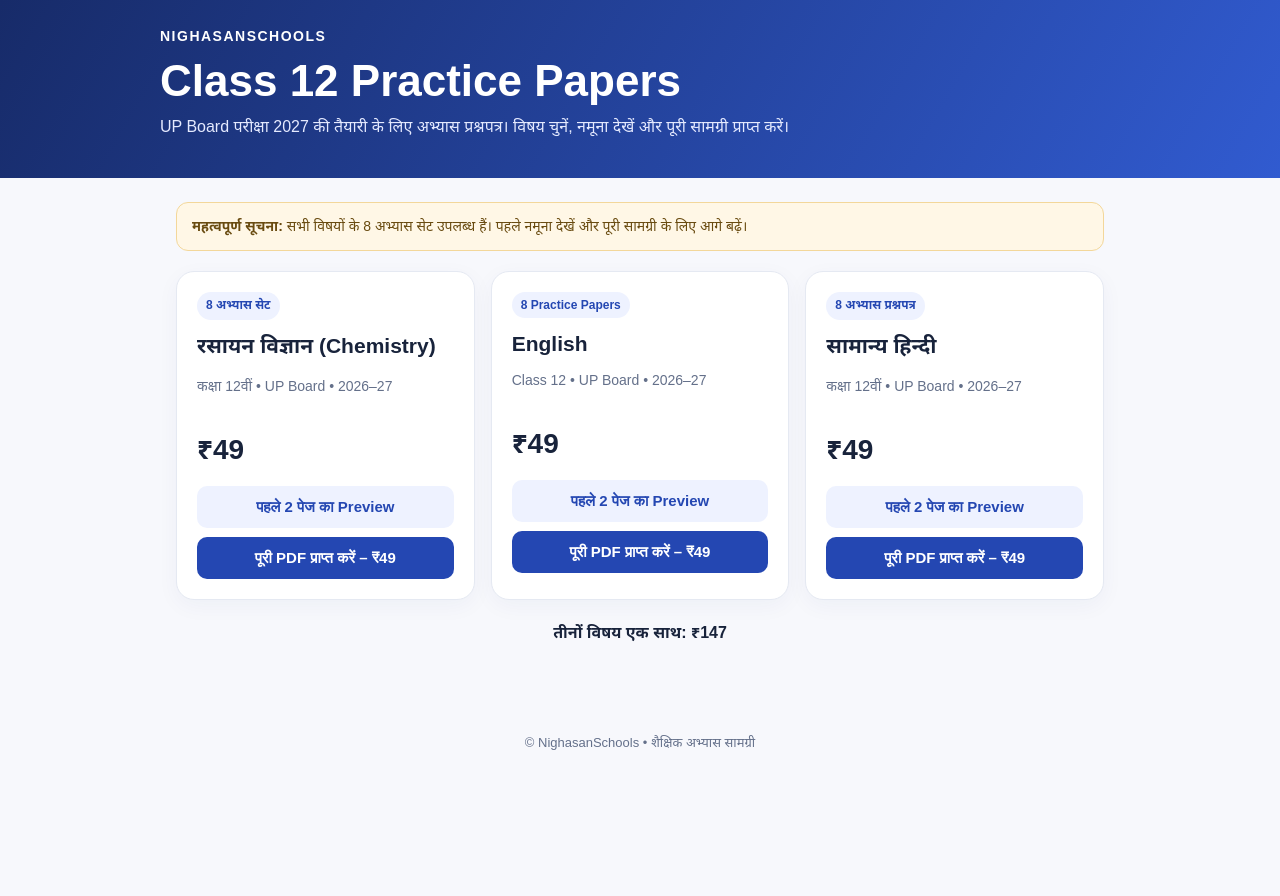
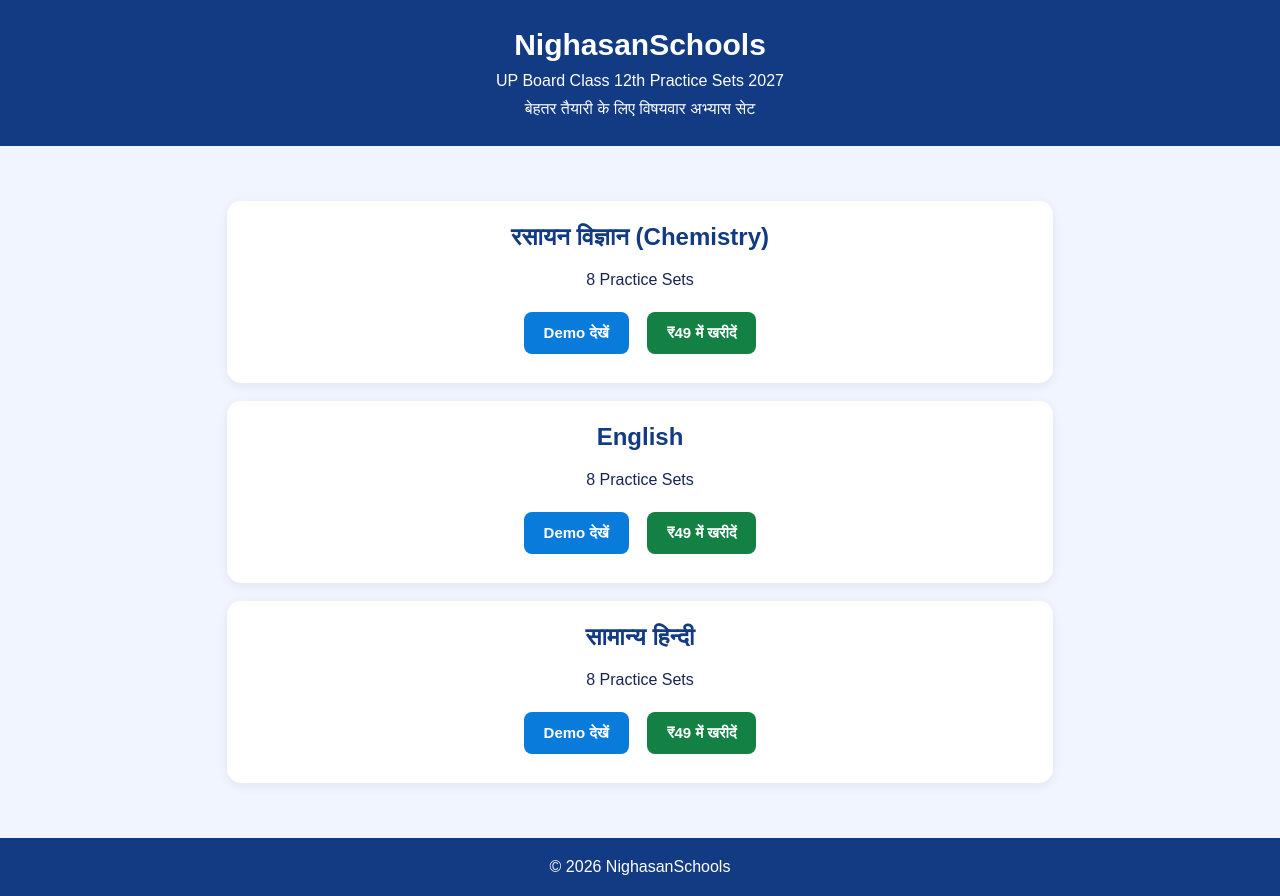
Before and after one commit to akshortvideo792-cpu/nighasanschools, a plain HTML site: page index.html in a window 1280 px wide. Before the commit the page ends 800 px from the top, so only its background shows below. Drawn offline with Linux system fonts and the light colour scheme.

Commit message:
Update index.html

```diff
--- a/index.html
+++ b/index.html
@@ -1,286 +1,108 @@
 
-<!doctype html>
+<!DOCTYPE html>
 <html lang="hi">
 <head>
-<meta charset="utf-8">
-<meta name="viewport" content="width=device-width, initial-scale=1">
-<title>NighasanSchools | Class 12 Practice Papers</title>
-
+<meta charset="UTF-8">
+<meta name="viewport" content="width=device-width, initial-scale=1.0">
+<title>NighasanSchools - Class 12 Practice Sets</title>
 <style>
-:root{
---ink:#18233b;
---muted:#64708a;
---brand:#2447b2;
---soft:#eef2ff;
---line:#e5e9f2
-}
 *{box-sizing:border-box}
 body{
   margin:0;
-font-family:Arial,"Noto Sans Devanagari",sans-serif;
-color:var(--ink);
-background:#f7f8fc
+  font-family:Arial,sans-serif;
+  background:#f1f5ff;
+  color:#172554;
 }
 header{
-background:linear-gradient(120deg,#172b69,#315bd0);
+  background:#123b83;
   color:white;
-padding:28px 18px 38px
+  text-align:center;
+  padding:28px 12px;
 }
-.wrap{max-width:960px;margin:auto}
-.brand{
-font-size:14px;
-letter-spacing:1.5px;
-font-weight:700
-}
-h1{font-size:clamp(28px,6vw,44px);margin:12px 0 8px}
-.sub{
-font-size:16px;
-line-height:1.6;
-max-width:650px;
-color:#e5eaff
-}
-main{padding:24px 16px 50px}
-.notice{
-background:#fff7e6;
-border:1px solid #f3d79a;
-padding:13px 15px;
-border-radius:12px;
-color:#694b10;
-font-size:14px;
-line-height:1.55;
-margin-bottom:20px
-}
-.grid{
-display:grid;
-grid-template-columns:repeat(auto-fit,minmax(240px,1fr));
-gap:16px
+header h1{margin:0;font-size:30px}
+header p{margin:10px 0 0}
+.container{
+  max-width:850px;
+  margin:25px auto;
+  padding:12px;
 }
 .card{
   background:white;
-border:1px solid var(--line);
-border-radius:18px;
-padding:20px;
-box-shadow:0 6px 22px #172b690b
+  padding:22px;
+  margin:18px 0;
+  border-radius:14px;
+  box-shadow:0 3px 12px #00000012;
+  text-align:center;
 }
-.tag{
+.card h2{margin-top:0;color:#123b83}
+.btn{
   display:inline-block;
-background:var(--soft);
-color:var(--brand);
-font-size:12px;
-font-weight:700;
-padding:6px 9px;
-border-radius:20px
+  padding:12px 20px;
+  margin:7px;
+  border-radius:8px;
+  text-decoration:none;
+  font-weight:bold;
+  border:0;
+  cursor:pointer;
+  font-size:15px;
 }
-h2{font-size:21px;margin:14px 0 6px}
-.desc{
-color:var(--muted);
-font-size:14px;
-line-height:1.5;
-min-height:42px
-}
-.price{
-font-size:28px;
-font-weight:800;
-margin:16px 0
-}
-button{
-border:0;
-border-radius:10px;
-padding:12px 14px;
-font-weight:700;
-font-size:15px;
-cursor:pointer
-}
-.preview{
-background:#eef2ff;
-color:#2447b2;
-width:100%;
-margin-bottom:9px
-}
-.buy{
-background:#2447b2;
-color:white;
-width:100%
-}
+.demo{background:#087bdb;color:white}
+.buy{background:#138044;color:white}
 footer{
   text-align:center;
-color:var(--muted);
-font-size:13px;
-padding:24px 16px
-}
-.modal{
-display:none;
-position:fixed;
-inset:0;
-background:#111a35a8;
-align-items:center;
-justify-content:center;
-padding:12px;
-z-index:10
-}
-.modal.show{display:flex}
-.panel{
-background:white;
-border-radius:16px;
-padding:18px;
-max-width:850px;
-width:100%;
-max-height:90vh;
-overflow:auto
-}
-.panel h3{margin-top:0}
-.close{
-float:right;
-background:#eef0f5;
-color:#26324a
-}
-.pdf-frame{
-width:100%;
-height:65vh;
-border:0;
-border-radius:8px;
-background:white
-}
-.sample{
-background:#f7f8fc;
-border:1px solid var(--line);
-padding:14px;
-border-radius:10px;
-line-height:1.7
-}
-.small{
-font-size:12px;
-color:var(--muted);
-line-height:1.5
+  padding:20px;
+  background:#123b83;
+  color:white;
 }
 </style>
 </head>
-
 <body>
 
 <header>
-<div class="wrap">
-<div class="brand">NIGHASANSCHOOLS</div>
-<h1>Class 12 Practice Papers</h1>
-<div class="sub">
-UP Board परीक्षा 2027 की तैयारी के लिए अभ्यास प्रश्नपत्र।
-विषय चुनें, नमूना देखें और पूरी सामग्री प्राप्त करें।
-</div>
-</div>
+  <h1>NighasanSchools</h1>
+  <p>UP Board Class 12th Practice Sets 2027</p>
+  <p>बेहतर तैयारी के लिए विषयवार अभ्यास सेट</p>
 </header>
 
-<main class="wrap">
+<div class="container">
 
-<div class="notice">
-<b>महत्वपूर्ण सूचना:</b>
-सभी विषयों के 8 अभ्यास सेट उपलब्ध हैं।
-पहले नमूना देखें और पूरी सामग्री के लिए आगे बढ़ें।
+  <div class="card">
+    <h2>रसायन विज्ञान (Chemistry)</h2>
+    <p>8 Practice Sets</p>
+    <a class="btn demo"
+       href="previews/chemistry-preview.pdf"
+       target="_blank">Demo देखें</a>
+    <button class="btn buy" onclick="buyMessage()">₹49 में खरीदें</button>
   </div>
 
-<div class="grid">
+  <div class="card">
+    <h2>English</h2>
+    <p>8 Practice Sets</p>
+    <a class="btn demo"
+       href="previews/english-preview.pdf"
+       target="_blank">Demo देखें</a>
+    <button class="btn buy" onclick="buyMessage()">₹49 में खरीदें</button>
+  </div>
 
-<article class="card">
-<span class="tag">8 अभ्यास सेट</span>
-<h2>रसायन विज्ञान (Chemistry)</h2>
-<p class="desc">कक्षा 12वीं • UP Board • 2026–27</p>
-<div class="price">₹49</div>
-<button class="preview" onclick="showPreview('Chemistry')">
-पहले 2 पेज का Preview
-</button>
-<button class="buy" onclick="showBuy('Chemistry')">
-पूरी PDF प्राप्त करें – ₹49
-</button>
-</article>
-
-<article class="card">
-<span class="tag">8 Practice Papers</span>
-<h2>English</h2>
-<p class="desc">Class 12 • UP Board • 2026–27</p>
-<div class="price">₹49</div>
-<button class="preview" onclick="showPreview('English')">
-पहले 2 पेज का Preview
-</button>
-<button class="buy" onclick="showBuy('English')">
-पूरी PDF प्राप्त करें – ₹49
-</button>
-</article>
-
-<article class="card">
-<span class="tag">8 अभ्यास प्रश्नपत्र</span>
+  <div class="card">
     <h2>सामान्य हिन्दी</h2>
-<p class="desc">कक्षा 12वीं • UP Board • 2026–27</p>
-<div class="price">₹49</div>
-<button class="preview" onclick="showPreview('सामान्य हिन्दी')">
-पहले 2 पेज का Preview
-</button>
-<button class="buy" onclick="showBuy('सामान्य हिन्दी')">
-पूरी PDF प्राप्त करें – ₹49
-</button>
-</article>
+    <p>8 Practice Sets</p>
+    <a class="btn demo"
+       href="previews/samanya-hindi-preview.pdf"
+       target="_blank">Demo देखें</a>
+    <button class="btn buy" onclick="buyMessage()">₹49 में खरीदें</button>
+  </div>
 
 </div>
 
-<p style="text-align:center;font-weight:700;margin-top:24px">
-तीनों विषय एक साथ: ₹147
-</p>
-
-</main>
-
 <footer>
-© NighasanSchools • शैक्षिक अभ्यास सामग्री
+  © 2026 NighasanSchools
 </footer>
 
-<div class="modal" id="modal"
-onclick="if(event.target.id==='modal')closeModal()">
-
-<div class="panel">
-<button class="close" onclick="closeModal()">बंद करें ✕</button>
-<h3 id="mtitle"></h3>
-<div id="mbody" class="sample"></div>
-</div>
-</div>
-
 <script>
-
-const files = {
-previews/chemistry-preview.pdf
-previews/english-preview.pdf
-previews/samanya-hindi-preview.pdf
-
-function showPreview(subject){
-
-const file = files[subject];
-
-document.getElementById('mtitle').textContent =
-subject + ' – Preview';
-
-document.getElementById('mbody').innerHTML =
-'<iframe class="pdf-frame" src="' + file +
-'#page=1&toolbar=0&navpanes=0"></iframe>' +
-'<p class="small">यह PDF का नमूना है।</p>' +
-'<p><a href="' + file +
-'" target="_blank">PDF नई टैब में खोलें</a></p>';
-
-document.getElementById('modal').classList.add('show');
+function buyMessage(){
+  alert("ऑनलाइन भुगतान की सुविधा अभी शुरू नहीं हुई है।");
 }
-
-function showBuy(subject){
-
-document.getElementById('mtitle').textContent =
-subject + ' – ₹49';
-
-document.getElementById('mbody').innerHTML =
-'<h3>पूरी सामग्री प्राप्त करें</h3>' +
-'<p>इस विषय के 8 अभ्यास सेट की कीमत ₹49 है।</p>' +
-'<p>भुगतान सुविधा अभी सेटअप नहीं हुई है। जल्द उपलब्ध होगी।</p>';
-
-document.getElementById('modal').classList.add('show');
-}
-
-function closeModal(){
-document.getElementById('modal').classList.remove('show');
-}
-
 </script>
 
 </body>
```
Lines whose indentation alone changed are shown as unchanged.
